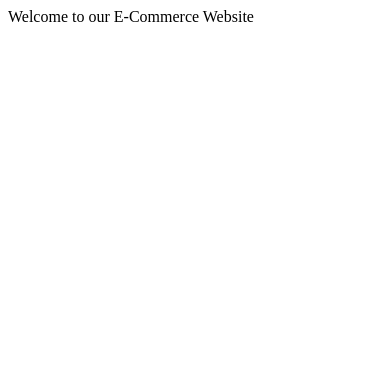
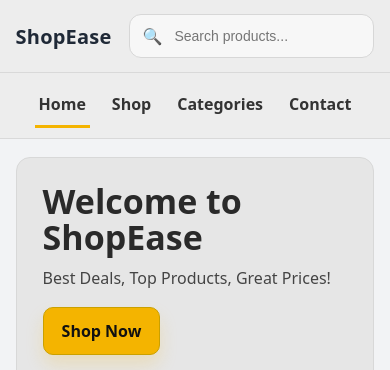
Before and after one commit to meredithroncejero/our_e_commerce, a Django app: page / in a window 390 px wide. Shown: the top 370 px of the page. Before the commit the page ends 22 px from the top, so only its background shows below. Run offline with Django 4.2, Linux system fonts and the light colour scheme.

Commit message:
landing page

```diff
--- a/core/views.py
+++ b/core/views.py
@@ -1,4 +1,4 @@
-from django.http import HttpResponse
+from django.shortcuts import render
 
 def home(request):
-    return HttpResponse("Welcome to our E-Commerce Website")
+    return render(request, 'core/home.html')
--- /dev/null
+++ b/static/css/home.css
@@ -0,0 +1,338 @@
+:root{
+  --bg:#f2f3f5;
+  --card:#fff;
+  --text:#1f2937;
+  --muted:#6b7280;
+  --line:#e5e7eb;
+  --accent:#f4b400;
+  --accent2:#d89a00;
+  --shadow:0 10px 25px rgba(0,0,0,.06);
+  --radius:14px;
+}
+
+*{ box-sizing:border-box; }
+
+body{
+  margin:0;
+  font-family:system-ui,-apple-system,Segoe UI,Roboto,Arial,sans-serif;
+  background:var(--bg);
+  color:var(--text);
+}
+
+.container{
+  width:min(1120px, 92%);
+  margin:0 auto;
+}
+
+/* TOP BAR */
+.topbar{
+  background:#ededed;
+  border-bottom:1px solid #d9d9d9;
+}
+
+.topbar-inner{
+  display:flex;
+  align-items:center;
+  gap:18px;
+  padding:14px 0;
+}
+
+.brand{
+  font-weight:800;
+  font-size:20px;
+  letter-spacing:.2px;
+}
+
+.search{
+  flex:1;
+  display:flex;
+  justify-content:center;
+}
+
+.search-wrap{
+  width:min(520px, 100%);
+  display:flex;
+  align-items:center;
+  gap:10px;
+  padding:10px 12px;
+  background:#f7f7f7;
+  border:1px solid #d7d7d7;
+  border-radius:12px;
+}
+
+.search-wrap input{
+  width:100%;
+  border:none;
+  outline:none;
+  background:transparent;
+  font-size:14px;
+}
+
+.actions{
+  display:flex;
+  align-items:center;
+  gap:16px;
+  font-size:14px;
+}
+
+.actions a{
+  text-decoration:none;
+  color:#111;
+  display:inline-flex;
+  gap:8px;
+  align-items:center;
+}
+
+.badge{
+  background:#111;
+  color:#fff;
+  font-size:12px;
+  padding:2px 8px;
+  border-radius:999px;
+}
+
+/* NAV */
+.navbar{
+  background:#ededed;
+  border-bottom:1px solid #d9d9d9;
+}
+
+.nav-links{
+  display:flex;
+  justify-content:center;
+  gap:36px;
+  padding:10px 0;
+}
+
+.nav-links a{
+  text-decoration:none;
+  color:#333;
+  font-weight:700;
+  padding:10px 4px;
+  border-bottom:3px solid transparent;
+}
+
+.nav-links a.active{
+  border-bottom-color:var(--accent);
+}
+
+/* HERO */
+.hero{
+  margin:18px auto;
+  background:#e6e6e6;
+  border:1px solid #d8d8d8;
+  border-radius:var(--radius);
+  overflow:hidden;
+}
+
+.hero-inner{
+  display:grid;
+  grid-template-columns:1.1fr 1fr;
+  align-items:center;
+  gap:18px;
+  padding:26px;
+}
+
+.hero h1{
+  margin:0;
+  font-size:44px;
+  line-height:1.05;
+  color:#2a2a2a;
+}
+
+.hero p{
+  margin:12px 0 18px;
+  font-size:16px;
+  color:#444;
+}
+
+.btn{
+  display:inline-block;
+  background:var(--accent);
+  border:1px solid #caa000;
+  color:#111;
+  font-weight:900;
+  border-radius:10px;
+  padding:12px 18px;
+  text-decoration:none;
+  box-shadow:0 10px 18px rgba(244,180,0,.18);
+}
+
+.btn:hover{ background:var(--accent2); }
+
+.hero-img{
+  width:100%;
+  height:230px;
+  object-fit:contain;
+  justify-self:end;
+}
+
+/* FEATURES STRIP */
+.features{
+  background:#f4f4f4;
+  border:1px solid #dcdcdc;
+  border-radius:var(--radius);
+  padding:14px 16px;
+  display:grid;
+  grid-template-columns:repeat(4,1fr);
+  gap:14px;
+  margin-bottom:18px;
+}
+
+.feature{
+  display:flex;
+  gap:12px;
+  align-items:center;
+}
+
+.feature .icon{
+  width:46px;
+  height:46px;
+  border-radius:12px;
+  background:#fff;
+  border:1px solid var(--line);
+  display:grid;
+  place-items:center;
+  font-size:18px;
+}
+
+.feature h4{
+  margin:0;
+  font-size:14px;
+}
+
+.feature p{
+  margin:2px 0 0;
+  font-size:12px;
+  color:var(--muted);
+}
+
+/* SECTION HEAD */
+.section-head{
+  display:flex;
+  justify-content:space-between;
+  align-items:center;
+  margin:6px 0 12px;
+}
+
+.section-head h2{
+  margin:0;
+  font-size:20px;
+}
+
+.view-all{
+  text-decoration:none;
+  color:#333;
+  font-weight:800;
+}
+
+/* PRODUCT GRID */
+.products{
+  display:grid;
+  grid-template-columns:repeat(4,1fr);
+  gap:16px;
+}
+
+.card{
+  background:var(--card);
+  border:1px solid var(--line);
+  border-radius:var(--radius);
+  overflow:hidden;
+  box-shadow:var(--shadow);
+  transition:transform .15s ease, box-shadow .15s ease;
+}
+
+.card:hover{
+  transform:translateY(-2px);
+  box-shadow:0 16px 30px rgba(0,0,0,.08);
+}
+
+.card-top{
+  position:relative;
+  background:#f5f5f5;
+  padding:14px;
+}
+
+.card-img{
+  width:100%;
+  height:150px;
+  object-fit:contain;
+  display:block;
+}
+
+.fav{
+  position:absolute;
+  top:10px;
+  right:10px;
+  width:34px;
+  height:34px;
+  border-radius:999px;
+  border:1px solid #ddd;
+  background:#fff;
+  display:grid;
+  place-items:center;
+  cursor:pointer;
+}
+
+.card-body{
+  padding:14px;
+}
+
+.card-title{
+  margin:0 0 8px;
+  font-weight:900;
+}
+
+.price{
+  margin:0 0 12px;
+  font-weight:900;
+  font-size:18px;
+}
+
+.add{
+  width:100%;
+  border:none;
+  border-radius:10px;
+  background:var(--accent);
+  padding:10px 12px;
+  font-weight:900;
+  cursor:pointer;
+}
+
+.add:hover{ background:var(--accent2); }
+
+/* CATEGORY PILLS */
+.pills{
+  display:flex;
+  justify-content:center;
+  gap:12px;
+  padding:18px 0 40px;
+  flex-wrap:wrap;
+}
+
+.pill{
+  background:#eee;
+  border:1px solid #d9d9d9;
+  padding:10px 14px;
+  border-radius:10px;
+  font-weight:900;
+  color:#333;
+  text-decoration:none;
+}
+
+.pill:hover{ background:#e4e4e4; }
+
+/* RESPONSIVE */
+@media (max-width: 980px){
+  .hero-inner{ grid-template-columns:1fr; }
+  .hero-img{ justify-self:center; height:240px; }
+  .features{ grid-template-columns:repeat(2,1fr); }
+  .products{ grid-template-columns:repeat(2,1fr); }
+}
+
+@media (max-width: 520px){
+  .actions{ display:none; }
+  .nav-links{ gap:18px; }
+  .hero h1{ font-size:34px; }
+  .products{ grid-template-columns:1fr; }
+}
--- a/templates/core/home.html
+++ b/templates/core/home.html
@@ -1,39 +1,159 @@
-{% load/core/home.html}
+{% load static %}
 
-<!DOCTYPE <!doctype html>
+<!DOCTYPE html>
 <html lang="en">
 <head>
-    <meta charset="UTF-8">
-    <meta name="viewport" content="width=device-width, initial-scale=1">
-    <title>Document</title>
+  <meta charset="UTF-8" />
+  <meta name="viewport" content="width=device-width, initial-scale=1" />
+  <title>ShopEase</title>
+  <link rel="stylesheet" href="{% static 'css/home.css' %}">
 </head>
 <body>
 
-<!-- HEADER -->
-<header>
-    <div class="logo">Our E-commerce</div>
-    <nav>
-        <a href="#">Home</a>
+  <!-- TOP BAR -->
+  <div class="topbar">
+    <div class="container topbar-inner">
+      <div class="brand">ShopEase</div>
+
+      <div class="search">
+        <div class="search-wrap">
+          🔍
+          <input type="text" placeholder="Search products..." />
+        </div>
+      </div>
+
+      <div class="actions">
+        <a href="#">👤 Login / Register</a>
+        <a href="#">♡</a>
+        <a href="#">🛒 <span class="badge">3 items</span></a>
+      </div>
+    </div>
+  </div>
+
+  <!-- NAV -->
+  <div class="navbar">
+    <div class="container">
+      <nav class="nav-links">
+        <a class="active" href="#">Home</a>
         <a href="#">Shop</a>
         <a href="#">Categories</a>
         <a href="#">Contact</a>
-    </nav>
-</header>>
+      </nav>
+    </div>
+  </div>
 
-<!-- HERO SECTION -->
-<section class="hero">
-    <div class="hero-text">
-        <h1>Welcome to Our E-Commerce
-        </h1>
-        <p>Best Deals. Top Products, great Prices!
-        </p>
-        <button>Shop Now</button>
+  <!-- HERO -->
+  <section class="container hero">
+    <div class="hero-inner">
+      <div>
+        <h1>Welcome to ShopEase</h1>
+        <p>Best Deals, Top Products, Great Prices!</p>
+        <a class="btn" href="#">Shop Now</a>
+      </div>
 
+      <img class="hero-img" src="{% static 'images/headphones-hero.png' %}" alt="Headphones">
     </div>
-    <div class="hero-image">
-        <img src="! static 'image/">
+  </section>
 
+  <!-- FEATURES -->
+  <section class="container features">
+    <div class="feature">
+      <div class="icon">🚚</div>
+      <div>
+        <h4>Free Shipping</h4>
+        <p>On orders over ₱550</p>
+      </div>
     </div>
-</section>
+
+    <div class="feature">
+      <div class="icon">🎧</div>
+      <div>
+        <h4>24/7 Support</h4>
+        <p>We’re here to help</p>
+      </div>
+    </div>
+
+    <div class="feature">
+      <div class="icon">🛡️</div>
+      <div>
+        <h4>Secure Payment</h4>
+        <p>Safe & reliable</p>
+      </div>
+    </div>
+
+    <div class="feature">
+      <div class="icon">↩️</div>
+      <div>
+        <h4>Easy Returns</h4>
+        <p>Hassle-free returns</p>
+      </div>
+    </div>
+  </section>
+
+  <!-- FEATURED PRODUCTS -->
+  <section class="container">
+    <div class="section-head">
+      <h2>Featured Products</h2>
+      <a class="view-all" href="#">View All ›</a>
+    </div>
+
+    <div class="products">
+      <div class="card">
+        <div class="card-top">
+          <button class="fav" title="Wishlist">♡</button>
+          <img class="card-img" src="{% static 'images/headphones.png' %}" alt="Wireless Headphones">
+        </div>
+        <div class="card-body">
+          <p class="card-title">Wireless Headphones</p>
+          <p class="price">$59.99</p>
+          <button class="add">Add to Cart</button>
+        </div>
+      </div>
+
+      <div class="card">
+        <div class="card-top">
+          <button class="fav" title="Wishlist">♡</button>
+          <img class="card-img" src="{% static 'images/watch.png' %}" alt="Smart Watch">
+        </div>
+        <div class="card-body">
+          <p class="card-title">Smart Watch</p>
+          <p class="price">$129.99</p>
+          <button class="add">Add to Cart</button>
+        </div>
+      </div>
+
+      <div class="card">
+        <div class="card-top">
+          <button class="fav" title="Wishlist">♡</button>
+          <img class="card-img" src="{% static 'images/shoes.png' %}" alt="Casual Sneakers">
+        </div>
+        <div class="card-body">
+          <p class="card-title">Casual Sneakers</p>
+          <p class="price">$74.99</p>
+          <button class="add">Add to Cart</button>
+        </div>
+      </div>
+
+      <div class="card">
+        <div class="card-top">
+          <button class="fav" title="Wishlist">♡</button>
+          <img class="card-img" src="{% static 'images/camera.png' %}" alt="Digital Camera">
+        </div>
+        <div class="card-body">
+          <p class="card-title">Digital Camera</p>
+          <p class="price">$449.99</p>
+          <button class="add">Add to Cart</button>
+        </div>
+      </div>
+    </div>
+
+    <div class="pills">
+      <a class="pill" href="#">New Arrivals</a>
+      <a class="pill" href="#">Electronics</a>
+      <a class="pill" href="#">Fashion</a>
+      <a class="pill" href="#">Home & Living ›</a>
+    </div>
+  </section>
+
 </body>
-</html>>
+</html>
```
